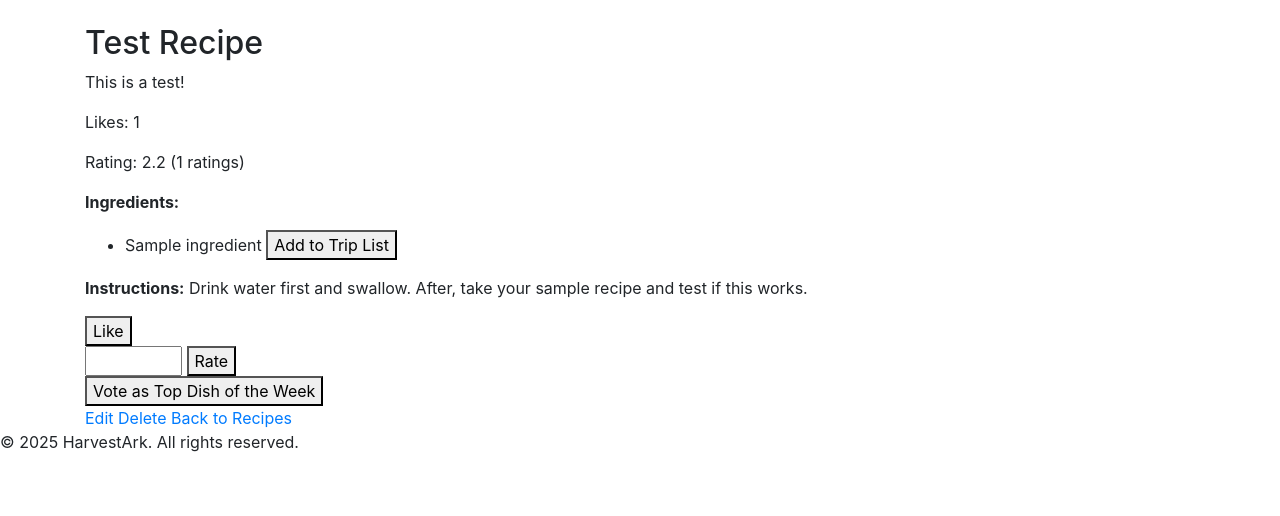
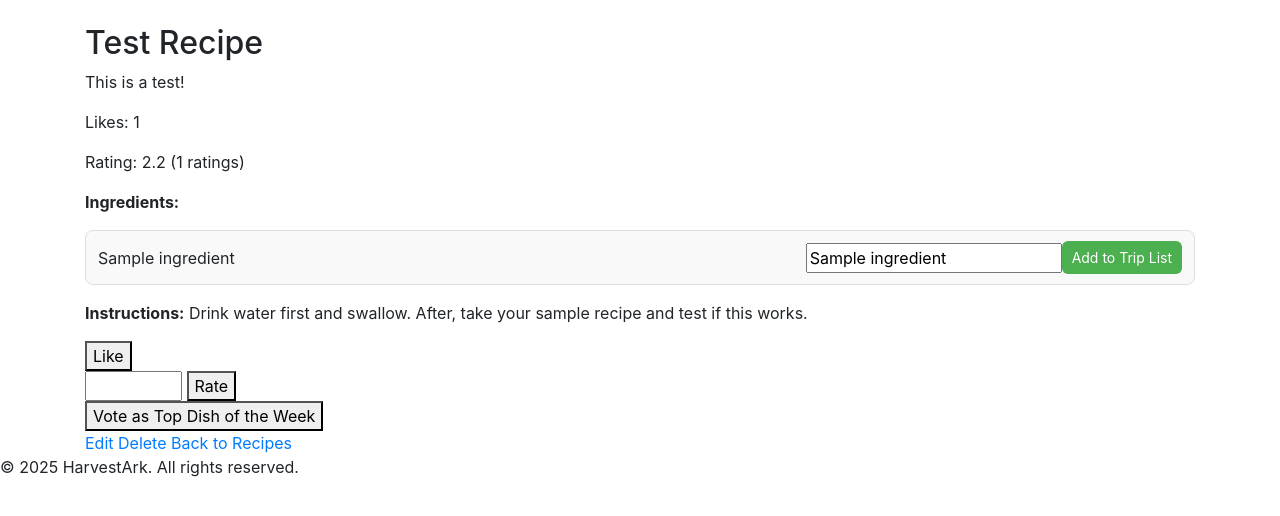
Before and after one commit to IrishWolv3/harvest-recipe, a Django app: page /1/ in a window 1280 px wide. Shown: the part 56-572 px from the top of the page. Run offline with Django 5.2, Linux system fonts and the light colour scheme; data comes from the database, SQL or seed files in the repository; both versions use the stored data as it was after the commit; tables that the repository leaves empty hold one stand-in row (values such as "Sample post"); some libraries are stand-ins or nearby versions.

Commit message:
fixing recipe

```diff
--- a/templates/recipe_detail.html
+++ b/templates/recipe_detail.html
@@ -1,6 +1,42 @@
 {% extends 'base.html' %}
 
 {% block content %}
+<head>
+<style>
+.ingredient-list {
+    list-style: none;
+    padding-left: 0;
+    margin-top: 10px;
+  }
+.ingredient-item {
+    display: flex;
+    justify-content: space-between;
+    align-items: center;
+    padding: 10px 12px;
+    margin-bottom: 8px;
+    border: 1px solid #ddd;
+    border-radius: 8px;
+    background-color: #f9f9f9;
+    font-size: 16px; /* Good readable size */
+}
+.ingredient-item span {
+      flex-grow: 1;
+    }
+
+.add-to-trip {
+    padding: 6px 10px;
+    background-color: #4CAF50;
+    color: white;
+    border: none;
+    border-radius: 6px;
+    cursor: pointer;
+    font-size: 14px;
+}
+.add-to-trip:hover {
+      background-color: #45a049;
+}
+</style>
+</head>
 <h2>{{ recipe.title }}</h2>
 
 {% if recipe.image %}
@@ -16,6 +52,7 @@
     {% for ingredient in recipe.ingredients.all %}
         <li class="ingredient-item">
             <span>{{ ingredient.name }}</span>
+            <input type ="text" name="ingredient_{{ ingredient.id }}" value="{{ ingredient.name }}" class="ingredient-input" />
             <button class="add-to-trip" data-id="{{ ingredient.id }}">Add to Trip List</button>
         </li>
     {% empty %}
--- a/templates/trip_list.html
+++ b/templates/trip_list.html
@@ -4,6 +4,7 @@
 <ul>
   {% for item in items %}
     <li>{{ item.ingredient.name }} (added on {{ item.added_on|date:"M d, Y" }})</li>
+    <input type="text" name="ingredient_{{ item.ingredient.id }}" value="{{ item.ingredient.name }}" class="ingredient-input"/>
   {% endfor %}
 </ul>
 {% endblock %}
```
Also changed, not shown: templates/recipe_create.html (added, +60 -0 lines), db.sqlite3.
